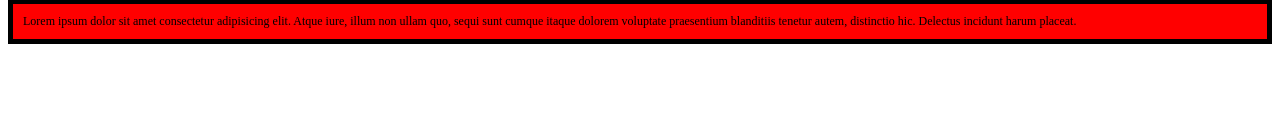
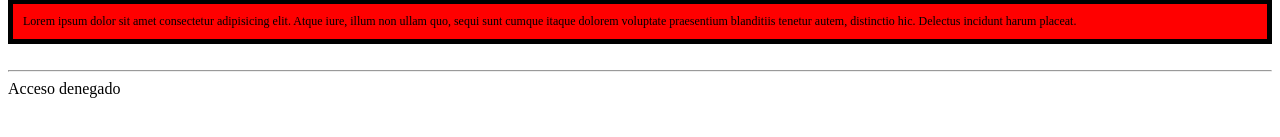
Before and after one commit to dfloresgonz/angular-bootcamp, an Angular app in the folder my-app/: page / in a window 1280 px wide. Shown: the part 325-462 px from the top of the page. Built offline with nearby package versions, Linux system fonts and the light colour scheme.

Commit message:
switch case

```diff
--- a/my-app/src/app/app.component.html
+++ b/my-app/src/app/app.component.html
@@ -27,3 +27,19 @@
 <div class="divClase">
   Lorem ipsum dolor sit amet consectetur adipisicing elit. Atque iure, illum non ullam quo, sequi sunt cumque itaque dolorem voluptate praesentium blanditiis tenetur autem, distinctio hic. Delectus incidunt harum placeat.
 </div>
+<br>
+<hr>
+<div [ngSwitch]="userRole">
+  <div *ngSwitchCase="'admin'">
+    Panel de administrador
+  </div>
+  <div *ngSwitchCase="'editor'">
+    Panel de editor
+  </div>
+  <div *ngSwitchCase="'user'">
+    Panel de usuario
+  </div>
+  <div *ngSwitchDefault>
+    Acceso denegado
+  </div>
+</div>
--- a/my-app/src/app/app.component.ts
+++ b/my-app/src/app/app.component.ts
@@ -1,9 +1,9 @@
-import {  NgFor, NgIf, NgStyle } from '@angular/common';
+import {  NgFor, NgIf, NgStyle, NgSwitch, NgSwitchCase, NgSwitchDefault } from '@angular/common';
 import { Component } from '@angular/core';
 
 @Component({
   selector: 'app-root',
-  imports: [NgFor,NgIf,NgStyle],
+  imports: [NgFor,NgIf,NgStyle,NgSwitch,NgSwitchCase,NgSwitchDefault],
   templateUrl: './app.component.html',
   styleUrls: ['./app.component.css']
 })
@@ -14,4 +14,5 @@ export class AppComponent {
   colorez: string[] = ['rojo', 'verde', 'azul', 'amarillo'];
   hayNotificacion: boolean = true;
   colorBackground: string = 'purple';
+  userRole: string = 'hacker'
 }
```
